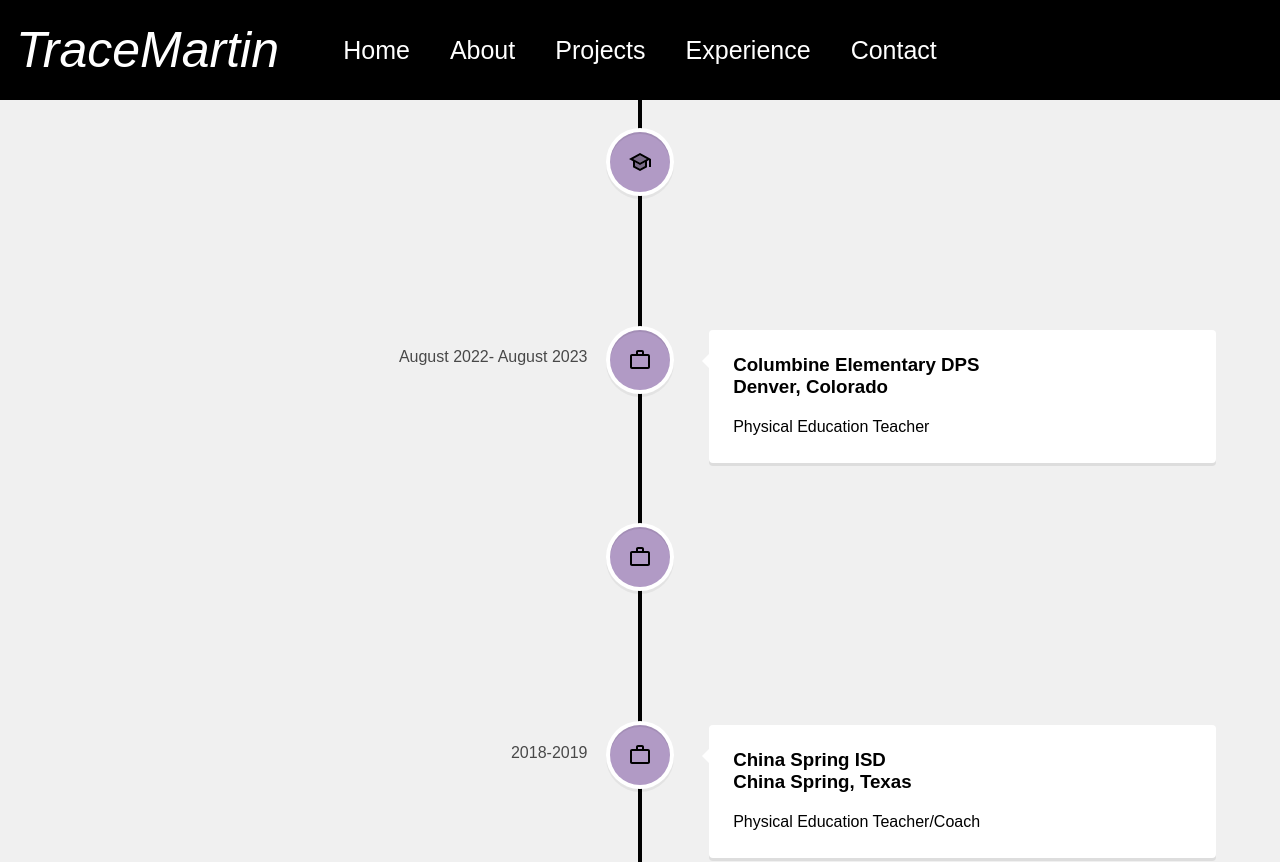
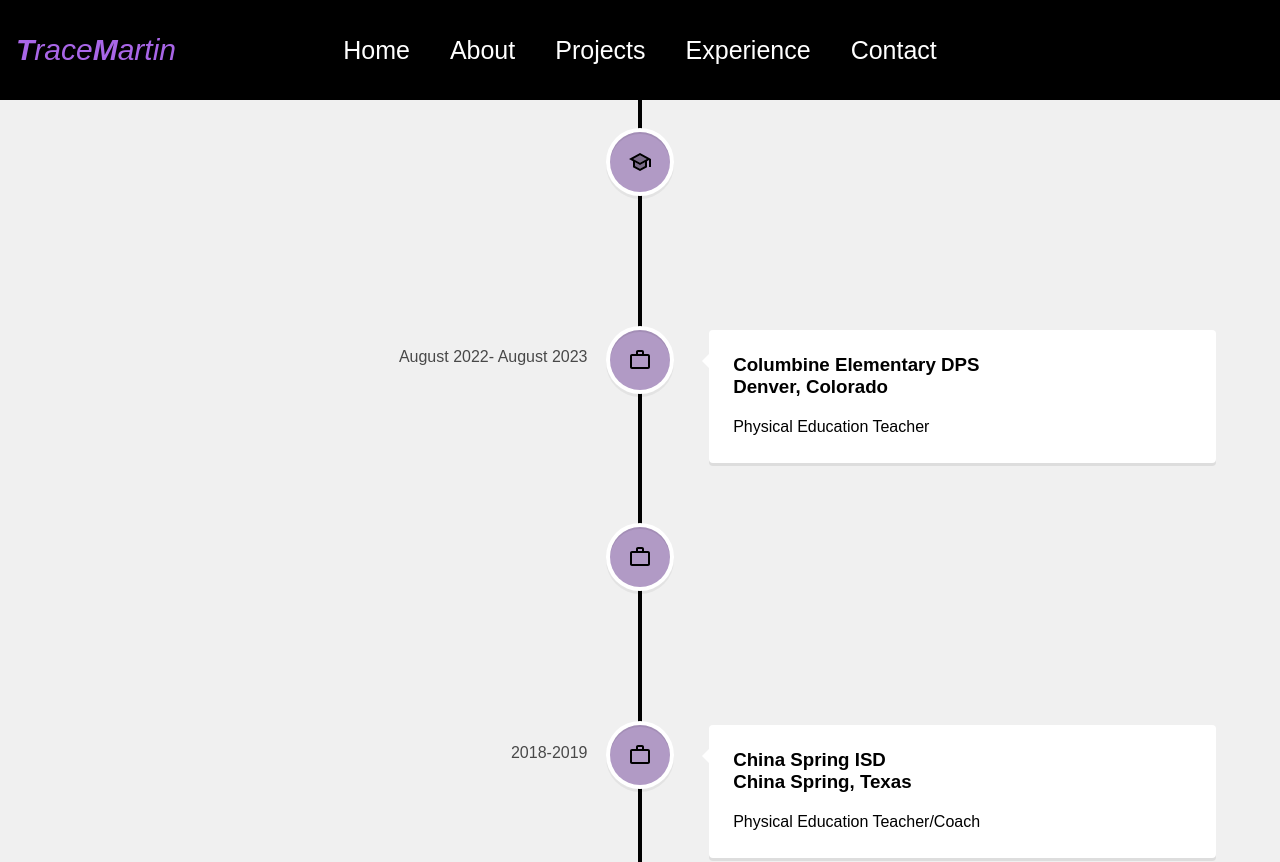
Before and after one commit to trace-martin/Trace-Martin-RPort, a React (Create React App) app: page /experience in a window 1280 px wide. Shown: the top 862 px of the page. Built offline with nearby package versions, Linux system fonts and the light colour scheme.

Commit message:
added deployed links/added logo and pulse

```diff
--- a/src/components/Navbar.js
+++ b/src/components/Navbar.js
@@ -16,7 +16,7 @@ function Navbar() {
       <div className='navbarContainer'>
         <div className='navbar' id={expandNavbar ? 'open' : 'collapsed'}>
         {location.pathname !== '/' && (
-          <div className='logoOverlay'> TraceMartin </div>
+          <div className='logoOverlay'> <b className='pulse circle'>T</b>race<b>M</b>artin </div>
         )}
             <div className='toggleButton'>
                 <button onClick={() => {setExpandNavBar((prev) => !prev)}}>
--- a/src/pages/Experience.js
+++ b/src/pages/Experience.js
@@ -3,7 +3,6 @@ import { VerticalTimeline, VerticalTimelineElement } from 'react-vertical-timeli
 import 'react-vertical-timeline-component/style.min.css';
 import SchoolTwoToneIcon from '@mui/icons-material/SchoolTwoTone';
 import WorkOutlineTwoToneIcon from '@mui/icons-material/WorkOutlineTwoTone';
-import '../styles/Experience.css';
 
 function Experience() {
   return (
--- a/src/styles/Navbar.css
+++ b/src/styles/Navbar.css
@@ -16,11 +16,25 @@
 .logoOverlay {
 position: absolute;
 left: 1rem;
-top: 50%;
 transform: translateY(-50%);
 color: white;
-font-size: 50px;
+font-size: 30px;
 font-style: italic;
+animation: pulseAnimation 2s infinite;
+}
+@keyframes pulseAnimation {
+  0% {
+    transform: scale(1);
+    color: rgb(169, 102, 231);
+  }
+  50% {
+    transform: scale(1.1);
+    color: rgb(255, 255, 255);
+  }
+  100% {
+    transform: scale(1);
+    color: rgb(169, 102, 231);
+  }
 }
 
 .links {
```
Also changed, not shown: src/styles/Experience.css (deleted).
